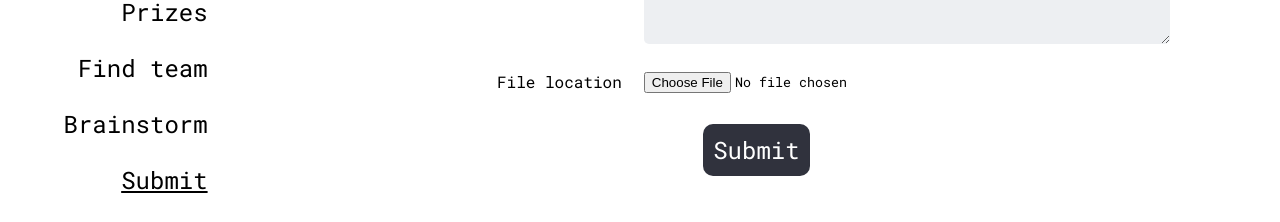
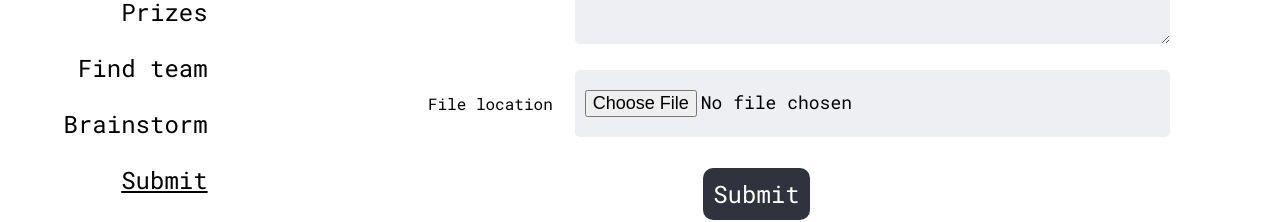
Before and after one commit to Pasteis-de-Web3/Pasteis, a React (Create React App) app in the folder frontend/: page /hackathon/1 in a window 1280 px wide. Both pictures are taken after a click on the element "Submit". Shown: the part 443-665 px from the top of the page. Built offline with nearby package versions, Linux system fonts and the light colour scheme; a web font is replaced by a local one.

Commit message:
updated style in project submission

```diff
--- a/frontend/src/pages/hackathon.js
+++ b/frontend/src/pages/hackathon.js
@@ -157,7 +157,7 @@ const SubmitSubpage = () => {
                             File location
                         </td>
                         <td colSpan="10" style={{textAlign: 'left'}}>
-                            <input type="file" name="upload" onChange={(e) => setFile(e.target.value)} />
+                            <input type="file" style={inputStyle} name="upload" onChange={(e) => setFile(e.target.value)} />
                             </td>
                     </tr>
                 </tbody>
```
